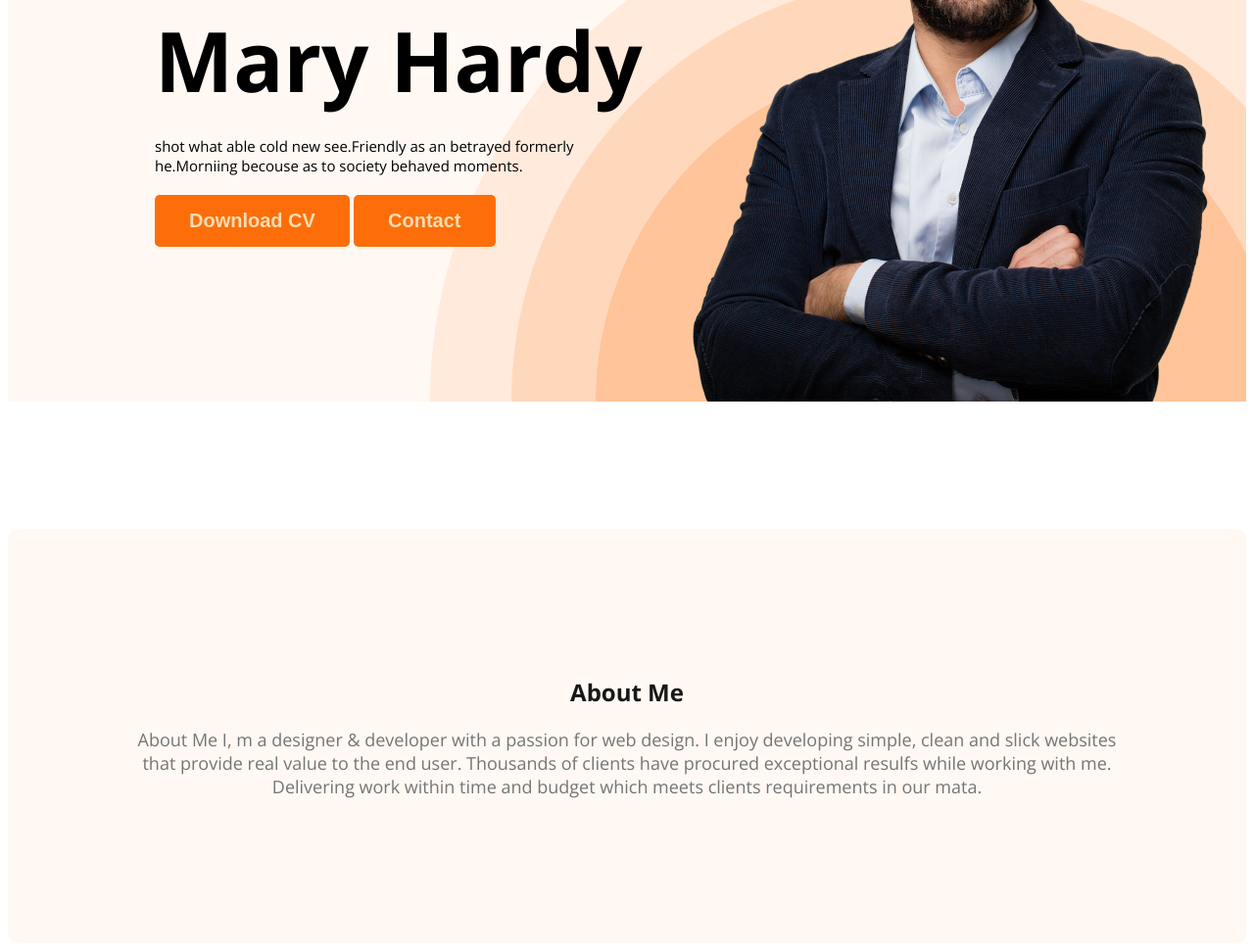
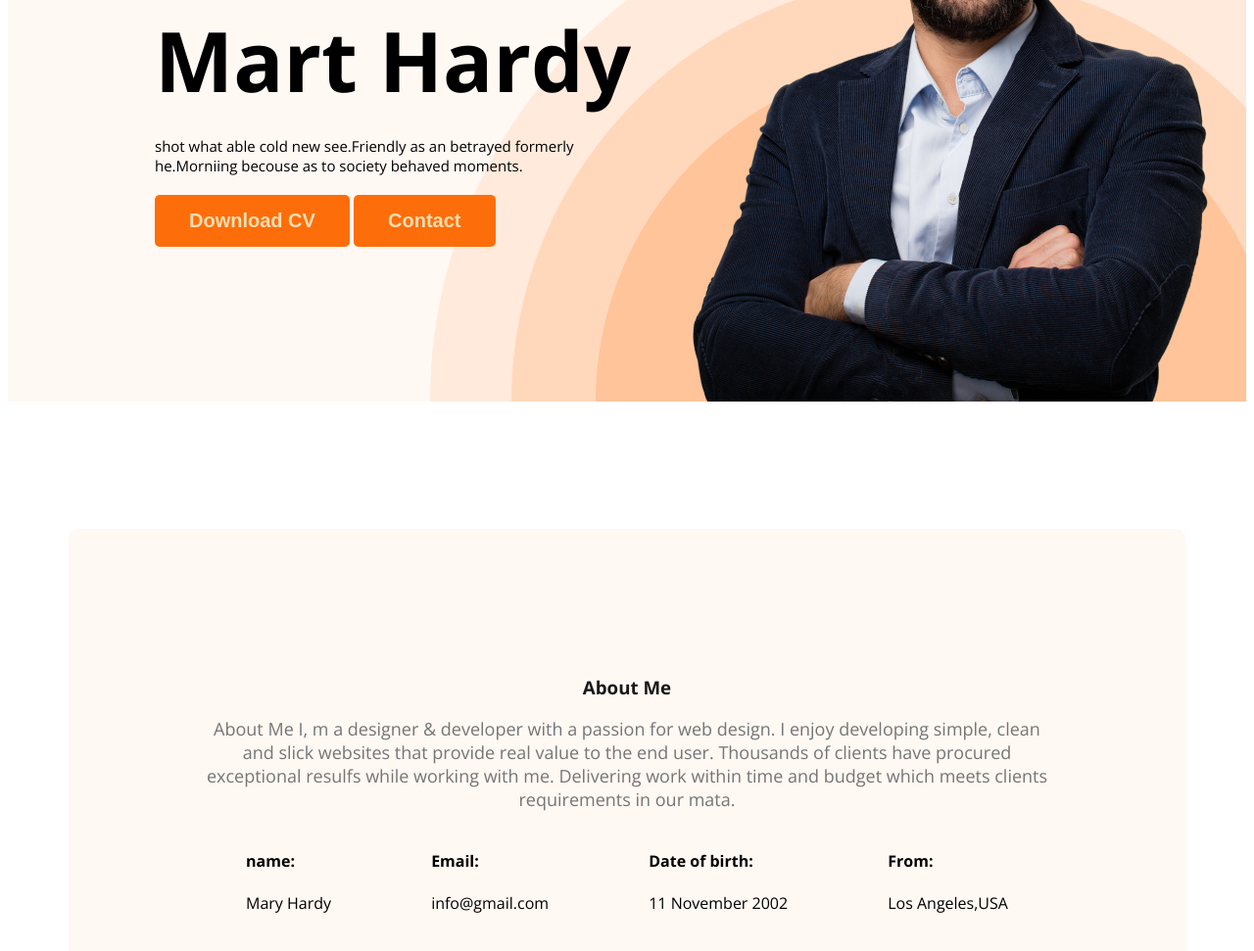
Before and after one commit to Mahmudaamimi/webdeveloper-portfolio, a plain HTML site: page index.html in a window 1280 px wide. Shown: the part 847-1818 px from the top of the page at 98% size. Drawn offline with nearby package versions, Linux system fonts and the light colour scheme.

Commit message:
added about information

```diff
--- a/index.html
+++ b/index.html
@@ -22,7 +22,7 @@
         <div class="banner">
             <div class="banner-content">
                 <h3 class="banner-greeting">Hi, I Am</h3>
-                <h1 class="banner-title">Mary Hardy</h1>
+                <h1 class="banner-title">Mart Hardy</h1>
                 <p class="banner-description">shot what able cold new see.Friendly as an betrayed formerly he.Morniing becouse as to society behaved moments.</p>
                 <button class="btn-primary">Download CV</button>
                 <button class="btn-primary">Contact</button>
@@ -33,9 +33,29 @@
     </header>
     <main>
         <section class="about">
-            <h2 class="section-title">About Me</h2>
+            <h3 class="section-title">About Me</h3>
             <p class="section-description">About Me
-                I, m a designer & developer with a passion for web design. I enjoy developing simple, clean and slick websites that provide real value to the end user. Thousands of clients have procured exceptional resulfs while working with me. Delivering work within time and budget which meets clients requirements in our mata.</p>
+                I, m a designer & developer with a passion for web design. I enjoy developing simple, clean and slick websites that provide real value to the end user. Thousands of clients have procured exceptional resulfs while working with me. Delivering work within time and budget which meets clients requirements in our mata.
+                </p>
+                <div class="about-info-container">
+                    <!-- .about-info*4>h4.info-title+p.info-description -->
+                    <div class="about-info">
+                        <h4 class="info-title">name:</h4>
+                        <p class="info-description">Mary Hardy</p>
+                    </div>
+                    <div class="about-info">
+                        <h4 class="info-title">Email:</h4>
+                        <p class="info-description">info@gmail.com</p>
+                    </div>
+                    <div class="about-info">
+                        <h4 class="info-title">Date of birth:</h4>
+                        <p class="info-description">11 November 2002</p>
+                    </div>
+                    <div class="about-info">
+                        <h4 class="info-title">From:</h4>
+                        <p class="info-description">Los Angeles,USA</p>
+                    </div>
+
 
         </section>
 
--- a/styles/portfolio.css
+++ b/styles/portfolio.css
@@ -95,12 +95,18 @@ nav a{
     margin-bottom:20px ;
 }
 /*main section styles */
-
+main{
+    max-width: 1140px;
+    margin: auto;
+}
 /*about section styles */
 .about{
     padding: 130px;
     border-radius: 10PX;
     background: #FFF8F3;
     margin: 130PX 0;
-
 }
+.about-info-container{
+    display: flex;
+    justify-content: space-around;
+}
```
